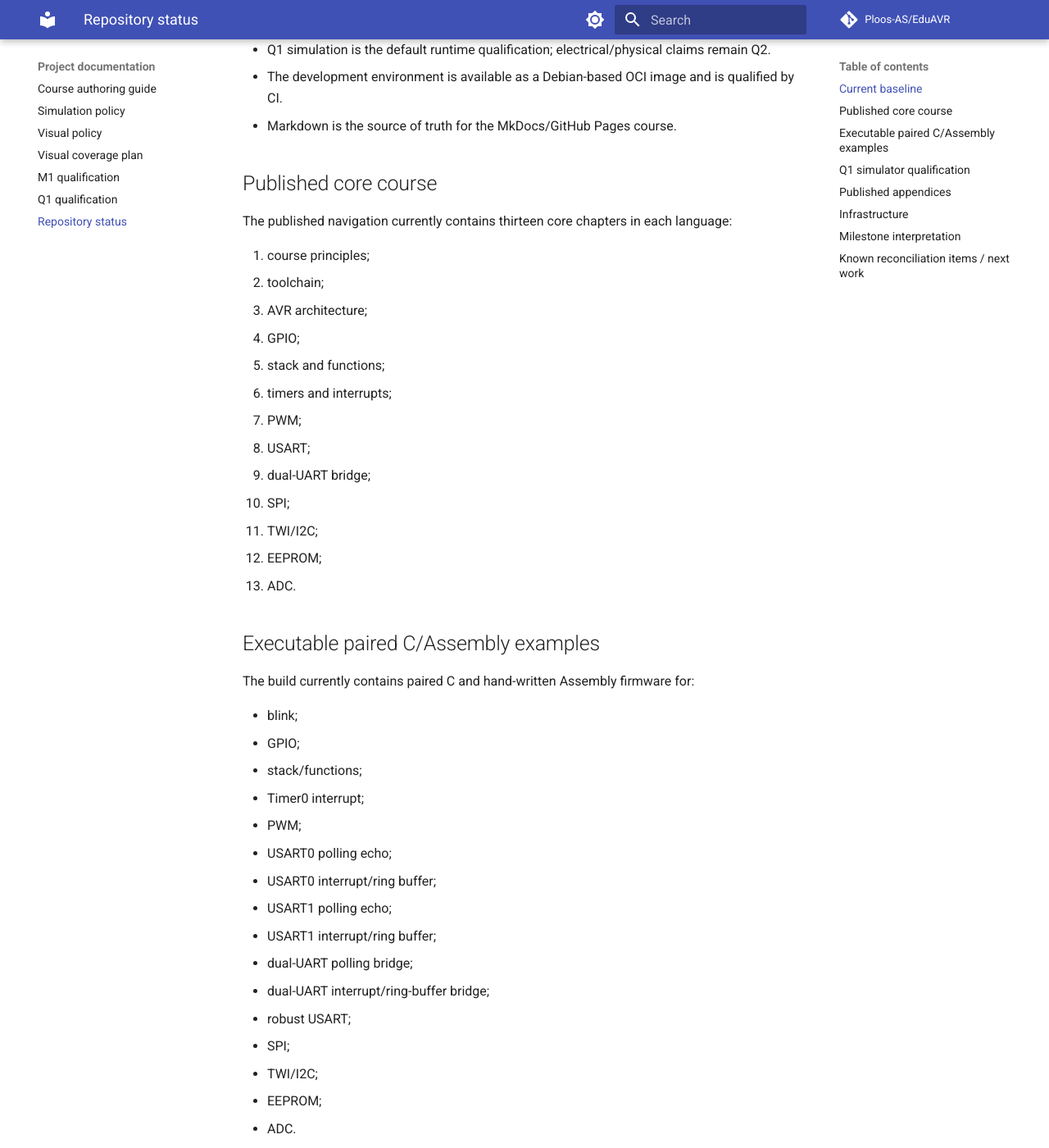
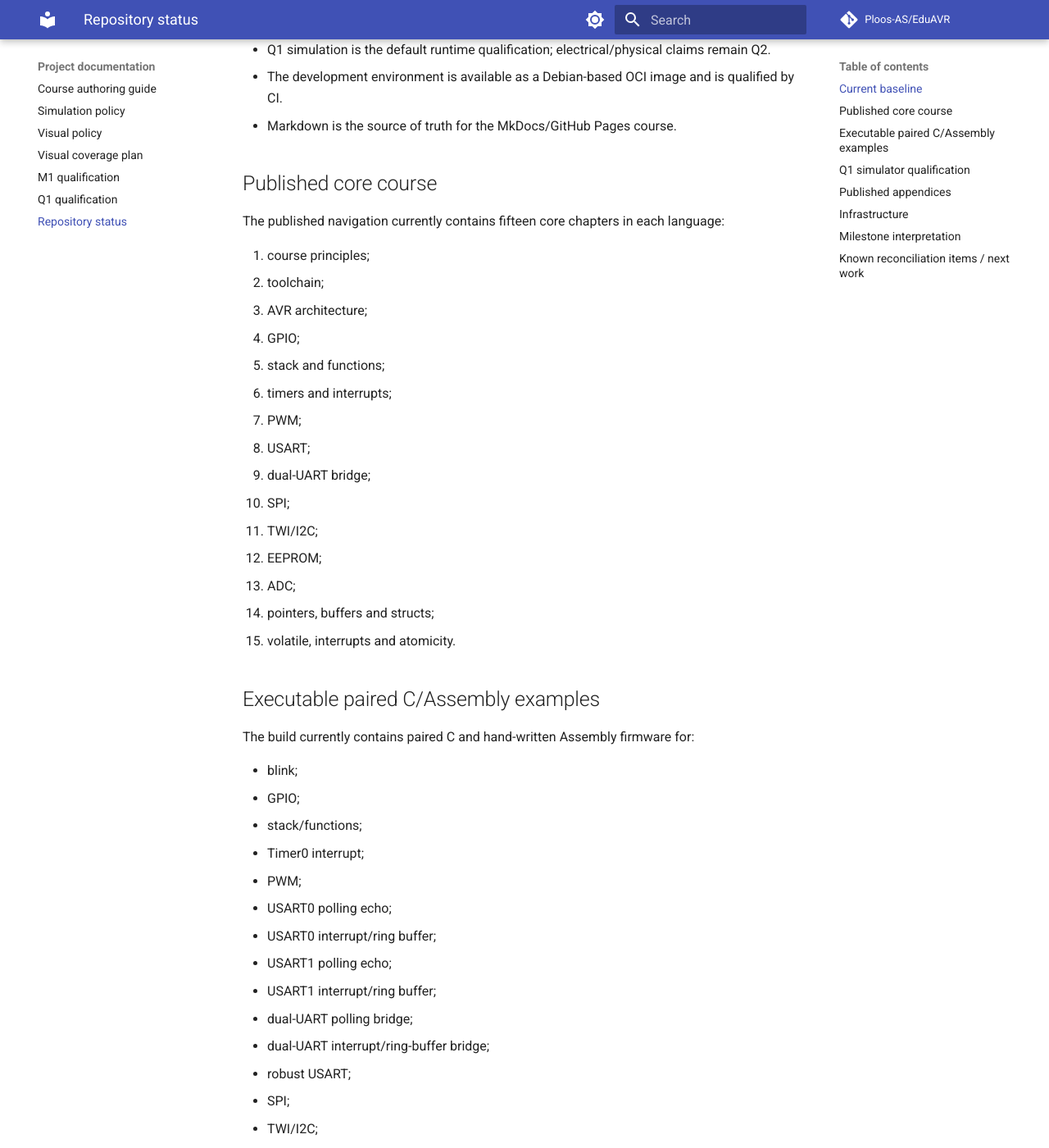
Before and after one commit to Ploos-AS/EduAVR, an MkDocs documentation site: the page built from docs/STATUS.md, in a window 1280 px wide and 1400 px high, scrolled down 522 px. Shown: the whole window at 82% size. Built offline with MkDocs 1.6.1 and Material for MkDocs 9.7.7, drawn with Linux system fonts in a browser that asks for light colours; comment, search, counter and statistics services are not loaded; some of the changed text lies outside the part shown.

Commit message:
docs: update M6 published and Q1 status

```diff
--- a/docs/STATUS.md
+++ b/docs/STATUS.md
@@ -14,7 +14,7 @@
 
 ## Published core course
 
-The published navigation currently contains thirteen core chapters in each language:
+The published navigation currently contains fifteen core chapters in each language:
 
 1. course principles;
 2. toolchain;
@@ -28,7 +28,9 @@
 10. SPI;
 11. TWI/I2C;
 12. EEPROM;
-13. ADC.
+13. ADC;
+14. pointers, buffers and structs;
+15. volatile, interrupts and atomicity.
 
 ## Executable paired C/Assembly examples
 
@@ -72,6 +76,8 @@
 | TWI/I2C | controller configuration plus virtual EEPROM roundtrip |
 | EEPROM | paired firmware writes 0x5a at address 0x12 and reads 0x5a back |
 | ADC | paired firmware converts modeled ADC0 2500 mV input to approximately 775 |
+| Data structures | deterministic buffer, pointer, struct layout and sum state |
+| Shared state | Timer0 interrupt progress plus coherent protected 16-bit snapshot in paired C/Assembly |
 
 ## Published appendices
 
@@ -116,7 +122,8 @@
 - **M3:** substantially implemented with Q1 timers/interrupts/PWM evidence.
 - **M4:** substantially implemented with Q1 USART/SPI/TWI evidence.
 - **M5:** complete at Q1/course level. EEPROM and ADC both have paired C/Assembly examples, deterministic simulator evidence and bilingual core lessons. Physical ADC behavior remains Q2.
-- **M6-M8:** planned/incremental; not complete.
+- **M6:** in progress with two published bilingual lessons: data structures and volatile/interrupt atomicity, both backed by paired C/Assembly and deterministic Q1 evidence.
+- **M7-M8:** planned/incremental; not complete.
 - **M9/Q2:** board convergence is in progress; physical qualification remains separate.
 
 ## Known reconciliation items / next work
```
Also changed, not shown: other parts of docs/STATUS.md (+3 -1 lines).
